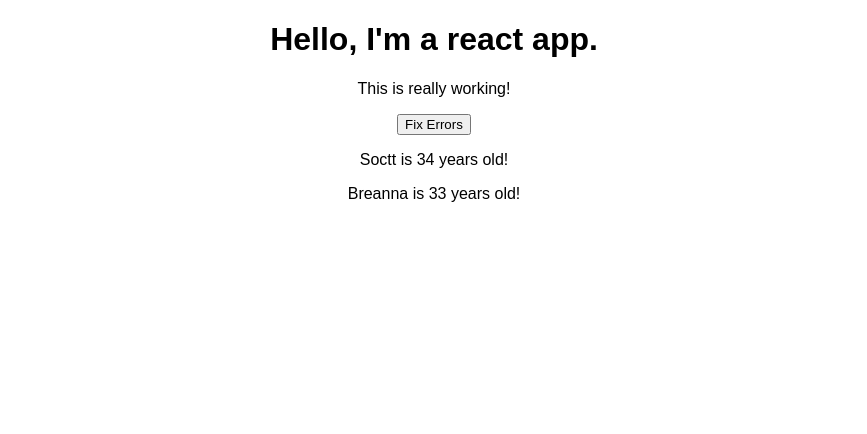
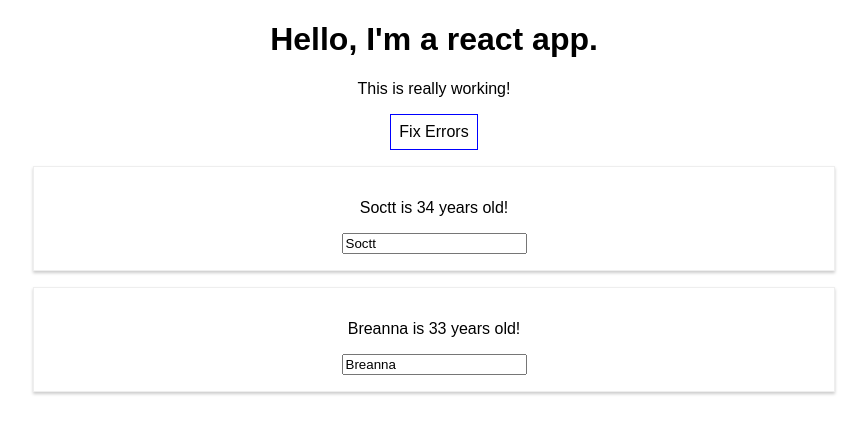
Before and after one commit to shavus/react-refresh-class, a React (Create React App) app: page / in a window 1280 px wide. Shown: the top 434 px of the page, without its empty margins (206-1073 px from the left). Built offline with nearby package versions, Linux system fonts and the light colour scheme.

Commit message:
Added basic styling

```diff
--- a/src/App.js
+++ b/src/App.js
@@ -1,5 +1,7 @@
 import React, { Component } from 'react';
+
 import './App.css';
+
 import Person from "./Person/Person";
 
 class App extends Component {
@@ -21,24 +23,37 @@ class App extends Component {
         })
     }
 
+    nameChangedHandler = (event) => {
+        this.setState({
+            persons: [
+                {'name': "Scott", 'age': 32},
+                {'name': event.target.value, 'age': 32},
+            ]
+        })
+    }
+
     /*
      * Arrow notation can be ineffecient, better to use .bind(this) when possible.
      */
     render() {
+
+        const style = {
+            backgroundColor: 'white',
+            font: 'inherit',
+            border: '1px solid blue',
+            padding: '8px',
+            cursor: 'pointer'
+        };
+
         return (
             <div className="App">
                 <h1>Hello, I'm a react app.</h1>
                 <p>This is really working!</p>
-                <button onClick={() => this.errorRepairHandler("Scott", 32)}>Fix Errors</button>
-                <Person
-                    name={this.state.persons[0].name}
-                    age={this.state.persons[0].age}
-                    clickAction={this.errorRepairHandler.bind(this, "Shavus", 31)}
-                />
-                <Person
-                    name={this.state.persons[1].name}
-                    age={this.state.persons[1].age}
-                />
+                <button style={style} onClick={() => this.errorRepairHandler("Scott", 32)}>
+                    Fix Errors
+                </button>
+                <Person name={this.state.persons[0].name} age={this.state.persons[0].age} clickAction={this.errorRepairHandler.bind(this, "Shavus", 31)}/>
+                <Person name={this.state.persons[1].name} age={this.state.persons[1].age} onNameChange={this.nameChangedHandler}/>
             </div>
         );
     }
--- /dev/null
+++ b/src/Person/Person.css
@@ -0,0 +1,8 @@
+.Person {
+    width: 60%;
+    margin: 16px auto;
+    border: 1px solid #eee;
+    box-shadow: 0 2px 3px #ccc;
+    padding: 16px;
+    text-align: center;
+}
--- a/src/Person/Person.js
+++ b/src/Person/Person.js
@@ -1,9 +1,17 @@
 import React from "react";
 
+import './Person.css'
+
 const person = (props) => {
+    /*
+    onChange updates state based on what is entered on input.
+    value=props.name will update when state is changed with the current value
+    without the onChange logic the input field becomes read-only, as it does not modify state.
+     */
     return (
         <div className='Person'>
             <p onClick={props.clickAction}>{props.name} is {props.age} years old!</p>
+            <input type="text" onChange={props.onNameChange} value={props.name}/>
         </div>
     );
 };
```
